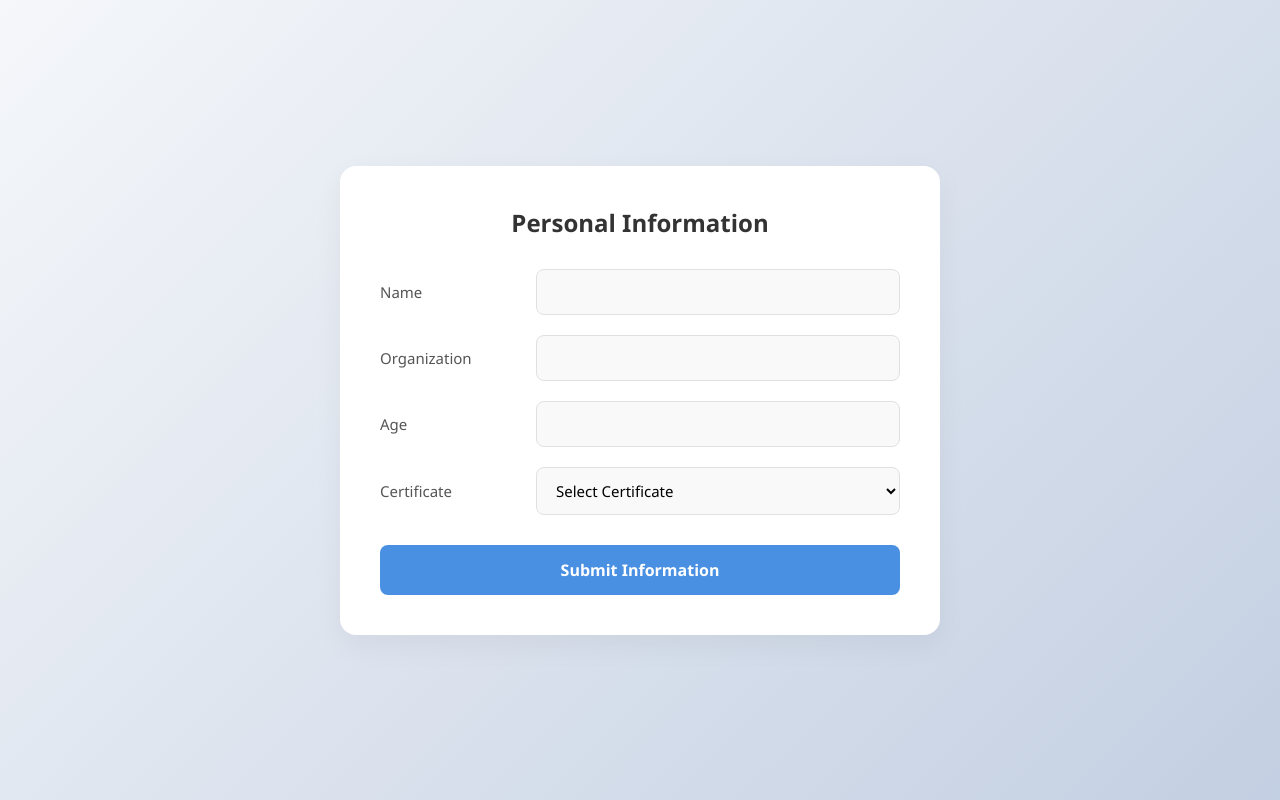
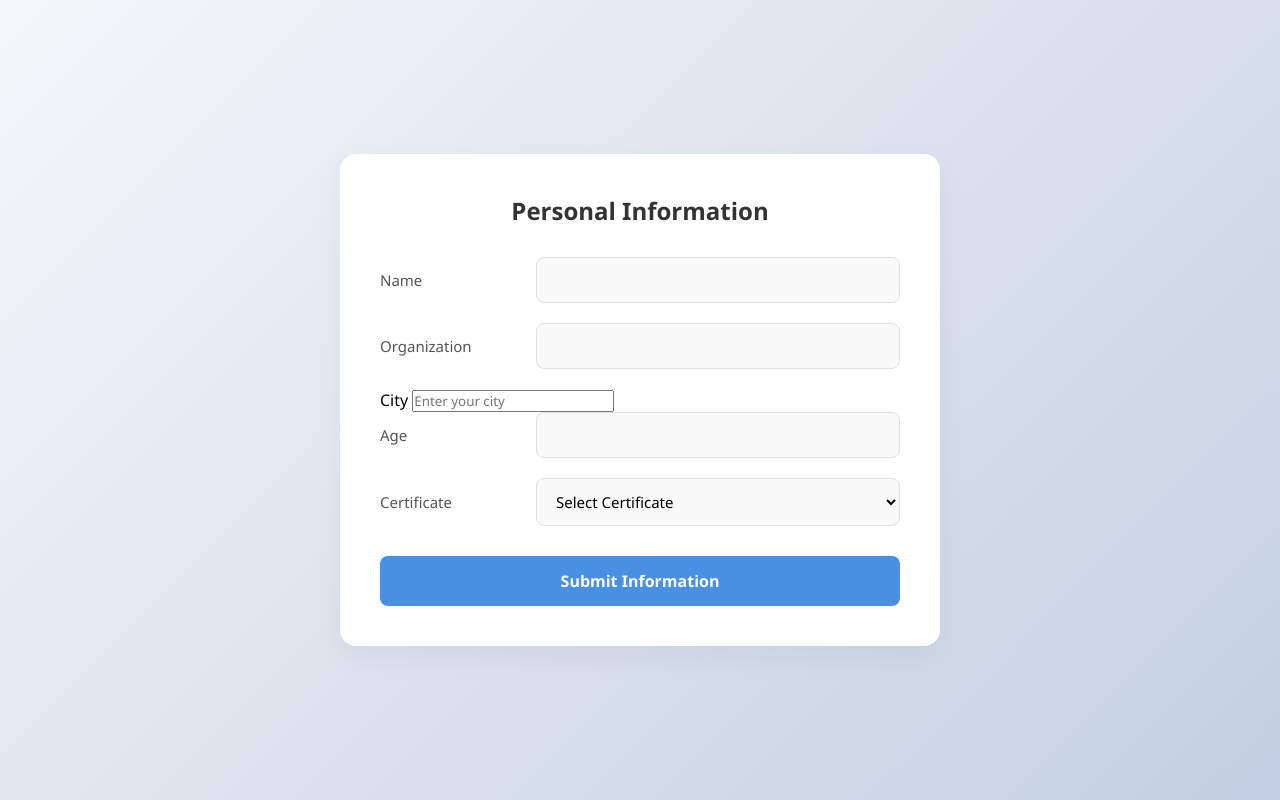
Before and after one commit to jamalnuman432/P2, a website: page index.html in a window 1280 px wide. Drawn offline with Linux system fonts and the light colour scheme.

Commit message:
Update index.html

```diff
--- a/index.html
+++ b/index.html
@@ -34,6 +34,10 @@
             <label for="organization">Organization</label>
             <input type="text" id="organization" required>
         </div>
+        <div class="input-group">
+    <label for="city">City</label>
+    <input type="text" id="city" name="city" placeholder="Enter your city" required>
+</div>
         <div class="form-row">
             <label for="age">Age</label>
             <input type="number" id="age" required min="1">
```
